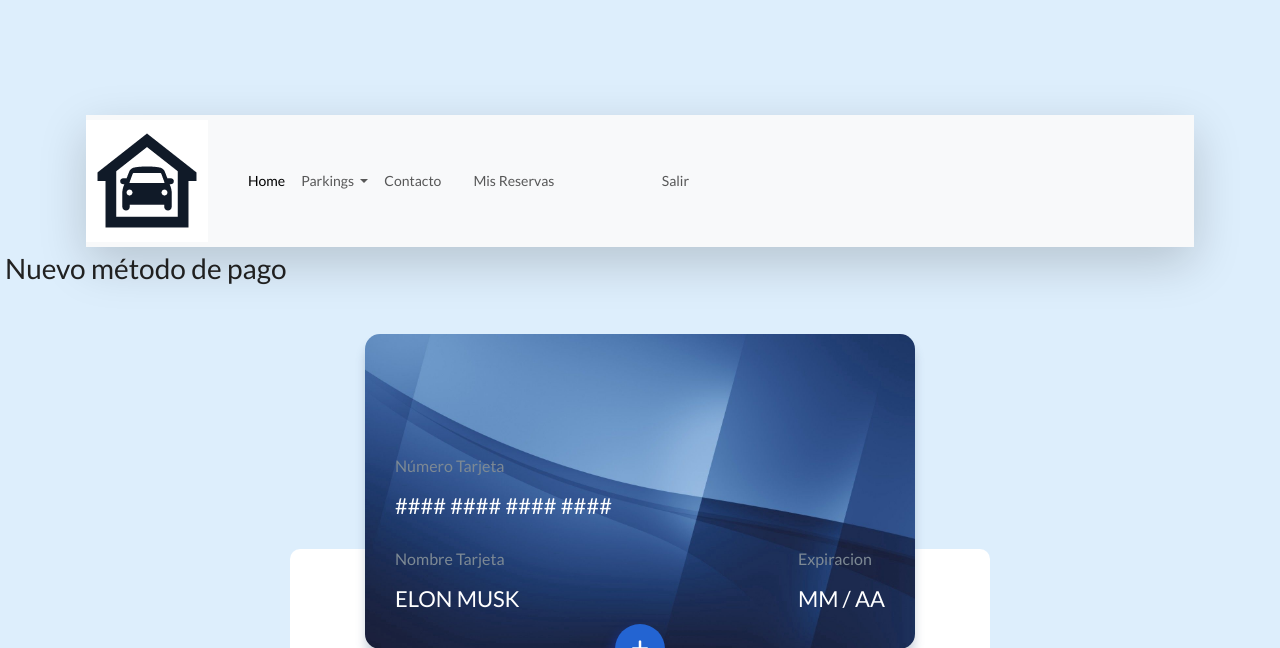
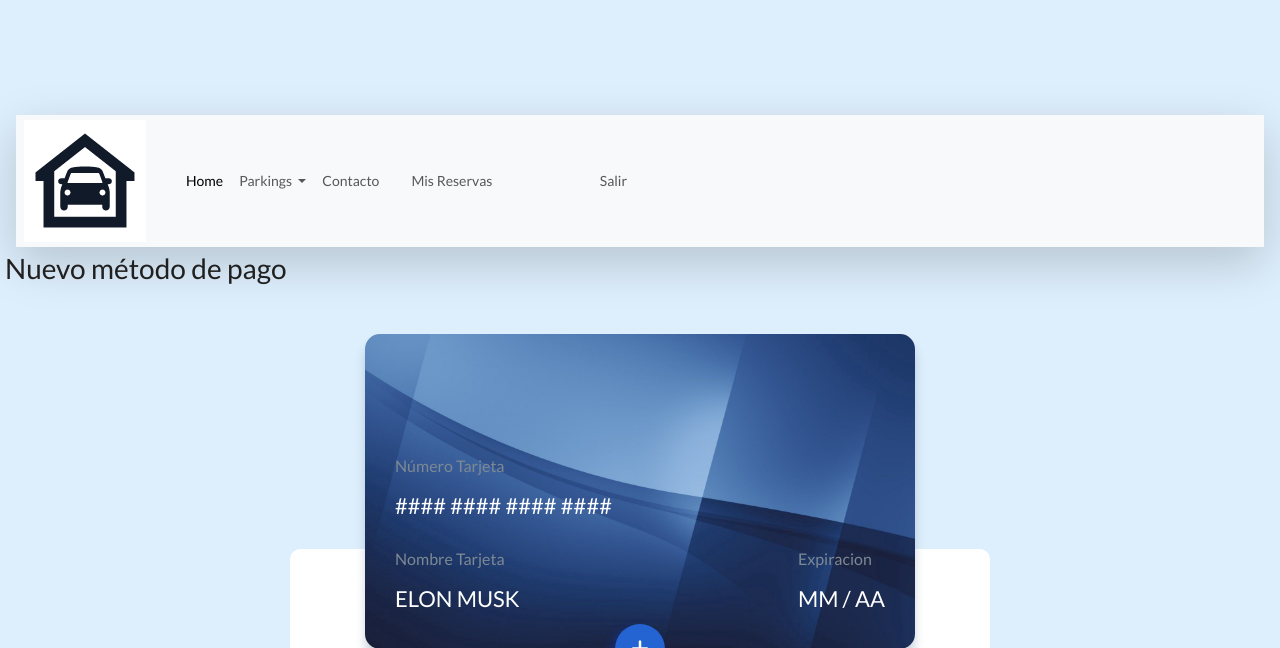
Before and after one commit to GastonPaez/epark_project, a Django app: page /order/credit-card in a window 1280 px wide. Shown: the top 648 px of the page. Run offline with Django 3.2, Linux system fonts and the light colour scheme; the visitor is signed in with stand-in values (Sample User, id 1); style sheets or scripts are compiled from the project's sources; some libraries are stand-ins or nearby versions; some web fonts are replaced.

Commit message:
Fix: width navbar

```diff
--- a/templates/snippets/navbar.html
+++ b/templates/snippets/navbar.html
@@ -5,9 +5,9 @@
 {% url 'reserves:reserve' as reserve %}
 <!-- Navbar Start -->
 
-<div class="container-fluid position-relative nav-bar p-0 ">
-  <div class="container-lg position-relative p-0 px-lg-3" style="z-index: 9;">
-      <nav class="navbar navbar-expand-lg bg-light navbar-light shadow-lg py-3 py-lg-0 pl-3 pl-lg-5">
+<div class="container-fluid position-relative nav-bar p-0">
+  <div class="container-fluid position-relative p-0 px-lg-3" style="z-index: 9;">
+      <nav class="navbar navbar-expand-lg bg-light navbar-light shadow-lg py-3 py-lg-0 pl-3 pl-lg-5 p-2">
           <a href="" class="navbar-brand">
             <img src="../../static/image/epark.png" height="35" alt="">
           </a>
```
